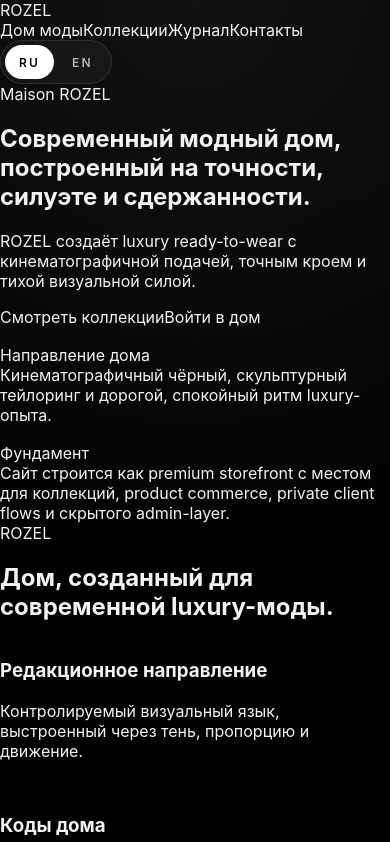
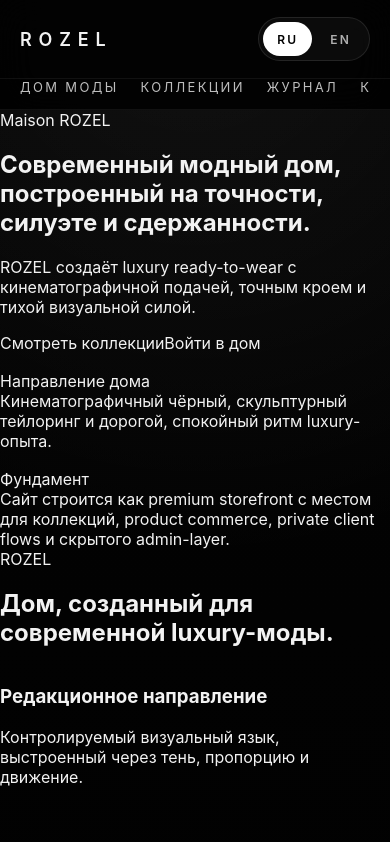
Before and after one commit to mtronda21vekby-stack/rozelshop.com, a Next.js app in the folder apps/web/: page / in a window 390 px wide. Shown: the top 842 px of the page. Built offline with nearby package versions, Linux system fonts and the light colour scheme.

Commit message:
Update SiteHeader.tsx

```diff
--- a/apps/web/src/components/site/SiteHeader.tsx
+++ b/apps/web/src/components/site/SiteHeader.tsx
@@ -18,22 +18,19 @@ export function SiteHeader({
   const siteData = getSiteContent(locale);
 
   return (
-    <header className="sticky top-0 z-50 border-b border-white/10 bg-black/85 text-white backdrop-blur">
-      <div className="mx-auto flex max-w-7xl items-center justify-between gap-6 px-6 py-5">
-        <Link
-          href={toLocalizedHref(locale, '/')}
-          className="text-lg font-semibold uppercase tracking-[0.38em]"
-        >
+    <header className="site-header">
+      <div className="container site-header__top">
+        <Link href={toLocalizedHref(locale, '/')} className="site-brand">
           {siteData.brand}
         </Link>
 
-        <div className="flex items-center gap-4 md:gap-8">
-          <nav className="hidden items-center gap-8 md:flex">
+        <div className="site-header__right">
+          <nav className="site-nav site-nav--desktop">
             {siteData.navigation.map((item) => (
               <Link
                 key={item.href}
                 href={toLocalizedHref(locale, item.href)}
-                className="text-sm uppercase tracking-[0.18em] text-white/72 transition hover:text-white"
+                className="site-nav__link"
               >
                 {item.label}
               </Link>
@@ -43,6 +40,22 @@ export function SiteHeader({
           <LanguageToggle locale={locale} currentPath={currentPath} />
         </div>
       </div>
+
+      <div className="site-header__mobile">
+        <div className="container">
+          <nav className="site-nav site-nav--mobile">
+            {siteData.navigation.map((item) => (
+              <Link
+                key={item.href}
+                href={toLocalizedHref(locale, item.href)}
+                className="site-nav__link"
+              >
+                {item.label}
+              </Link>
+            ))}
+          </nav>
+        </div>
+      </div>
     </header>
   );
 }
```
